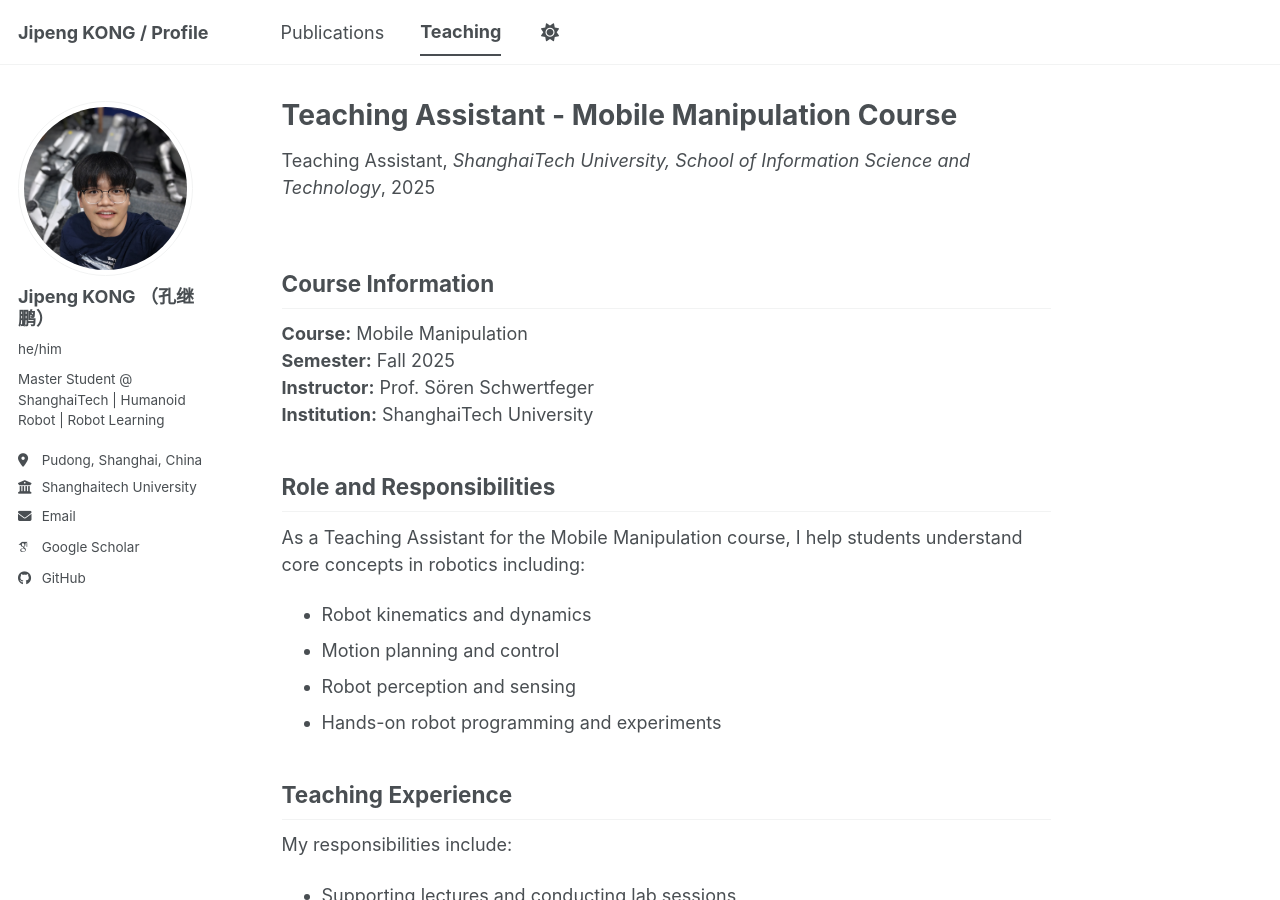
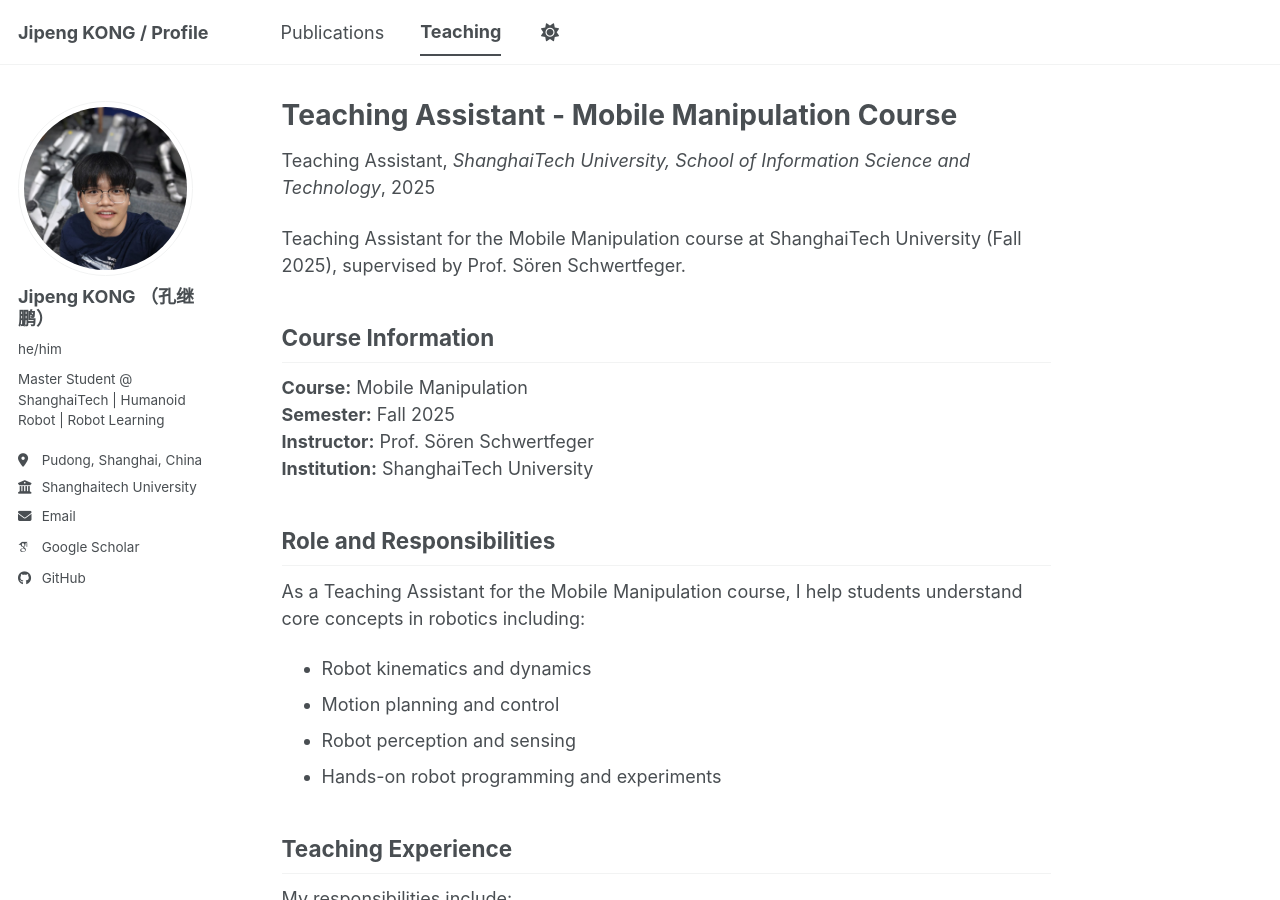
Before and after one commit to KongJipeng/kongjipeng.github.io, a Jekyll site: the page built from _teaching/2025-fall-robotics.md, in a window 1280 px wide and 900 px high. Built offline with Jekyll 4.4.1, drawn with Linux system fonts in a browser that asks for light colours; some web fonts are replaced; a script bundle is joined from its source files by our own code; library files that are not in the unit come from our copies.

Commit message:
Update: profile pic, teaching

```diff
--- a/_teaching/2025-fall-robotics.md
+++ b/_teaching/2025-fall-robotics.md
@@ -6,7 +6,10 @@
 venue: "ShanghaiTech University, School of Information Science and Technology"
 date: 2025-09-01
 location: "Shanghai, China"
+excerpt: "Teaching Assistant for Mobile Manipulation (Fall 2025) at ShanghaiTech University under Prof. Sören Schwertfeger."
 ---
+
+Teaching Assistant for the Mobile Manipulation course at ShanghaiTech University (Fall 2025), supervised by Prof. Sören Schwertfeger.
 
 ## Course Information
 
```
Also changed, not shown: images/profile.jpg.
